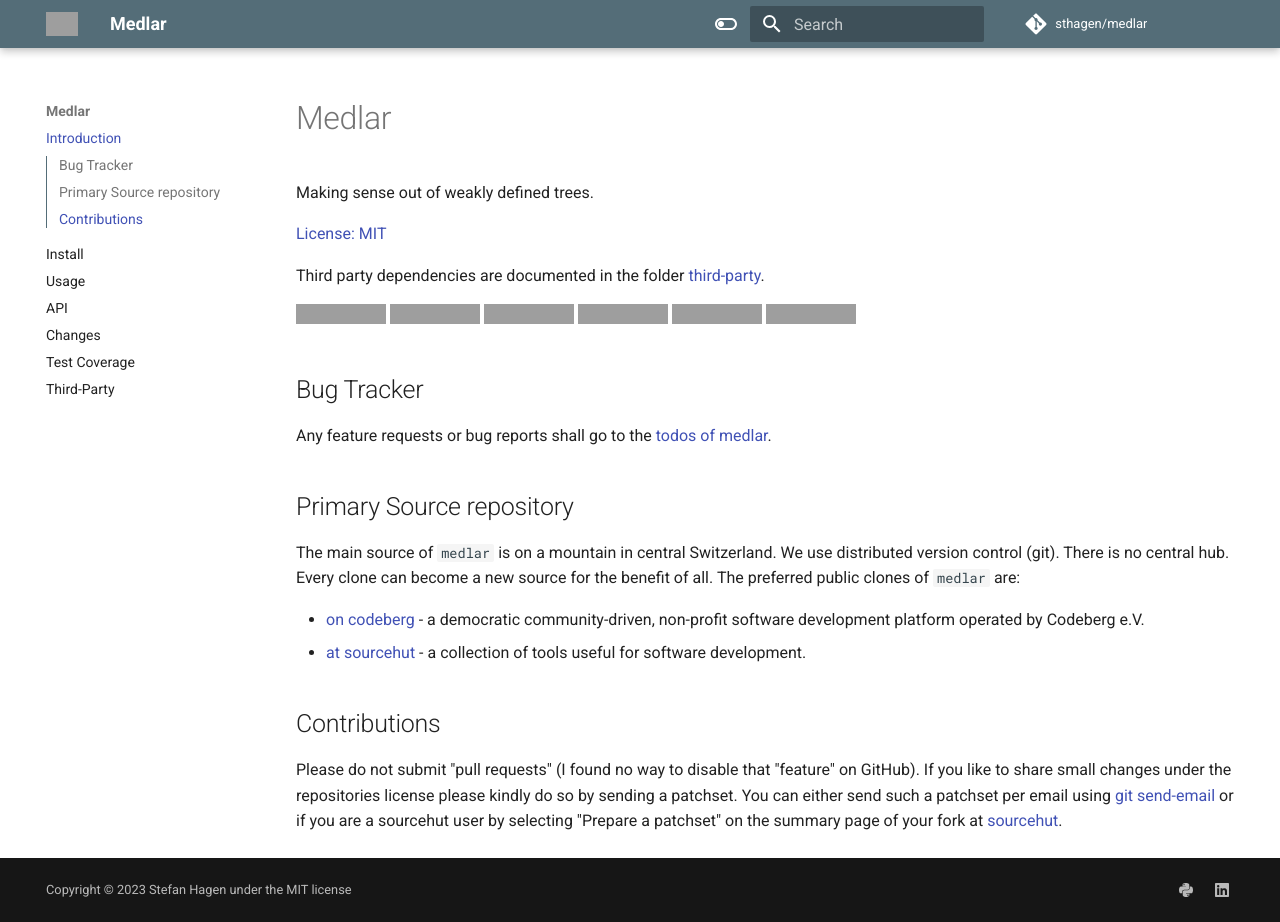
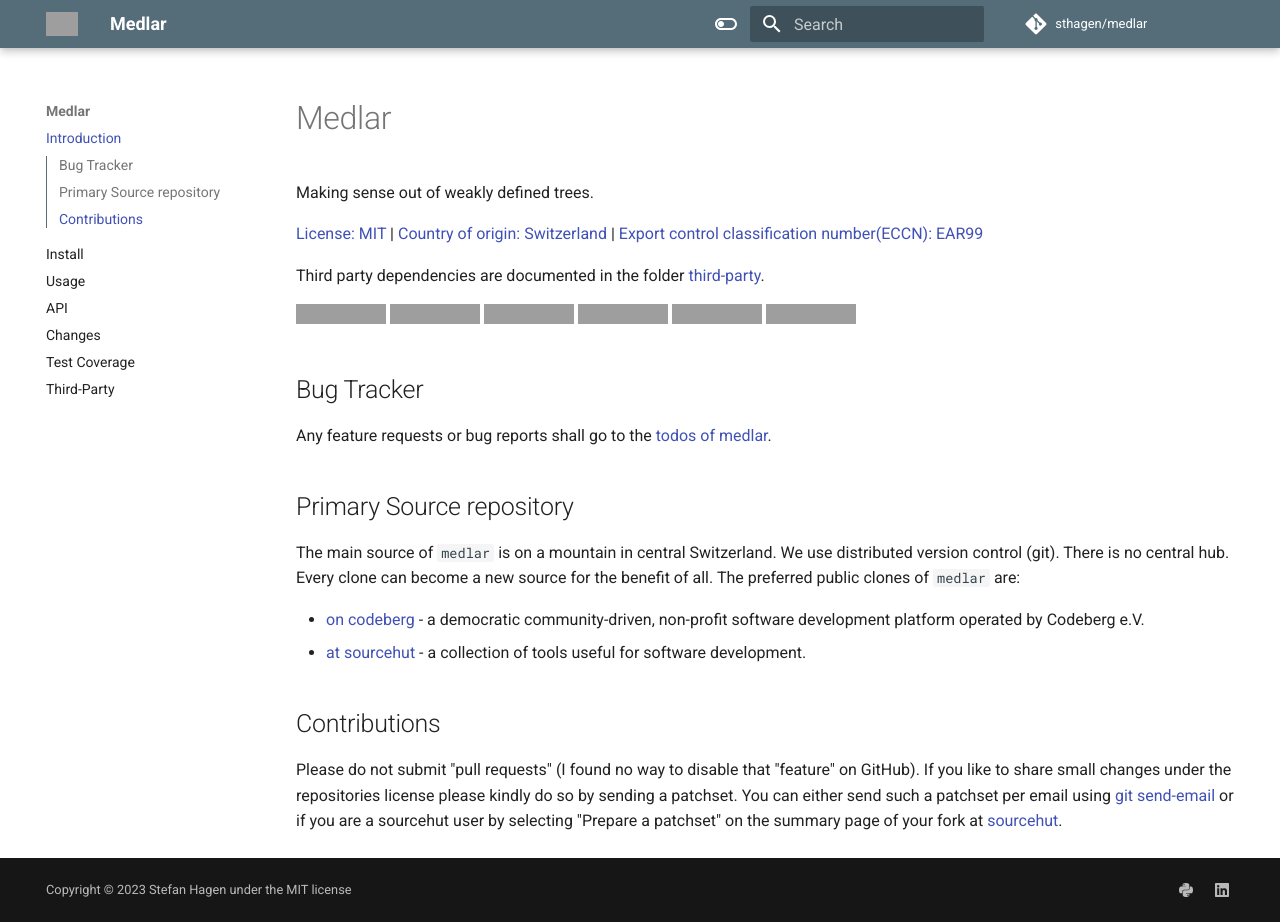
Before and after one commit to sthagen/medlar, an MkDocs documentation site: the page built from docs/index.md, in a window 1280 px wide and 922 px high, cut to the strip 0-922 px from the top of the window. Built offline with MkDocs 1.6.1 and Material for MkDocs 9.7.7, drawn with Linux system fonts in a browser that asks for light colours; grey boxes are pictures that could not be loaded.

Commit message:
Amended landing page of docs with eccn and coo

```diff
--- a/docs/index.md
+++ b/docs/index.md
@@ -2,7 +2,9 @@
 
 Making sense out of weakly defined trees.
 
-[License: MIT](https://git.sr.ht/~sthagen/medlar/tree/default/item/LICENSE)
+[License: MIT](https://git.sr.ht/~sthagen/medlar/tree/default/item/LICENSE) |
+[Country of origin: Switzerland](https://git.sr.ht/~sthagen/medlar/tree/default/item/COUNTRY-OF-ORIGIN) |
+[Export control classification number(ECCN): EAR99](https://git.sr.ht/~sthagen/medlar/tree/default/item/EXPORT-CONTROL-CLASSIFICATION-NUMBER)
 
 Third party dependencies are documented in the folder [third-party](third-party/README.md).
 
```
